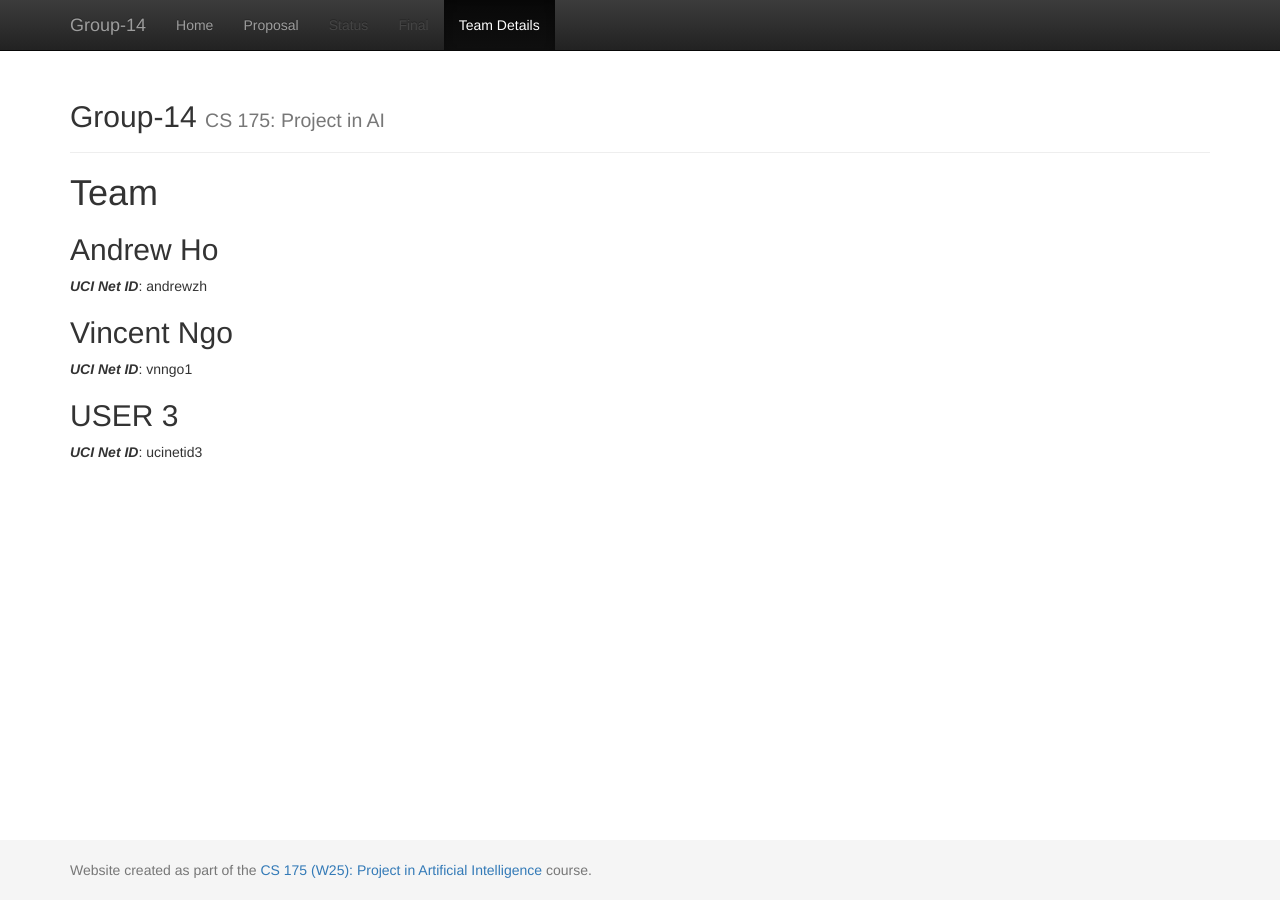
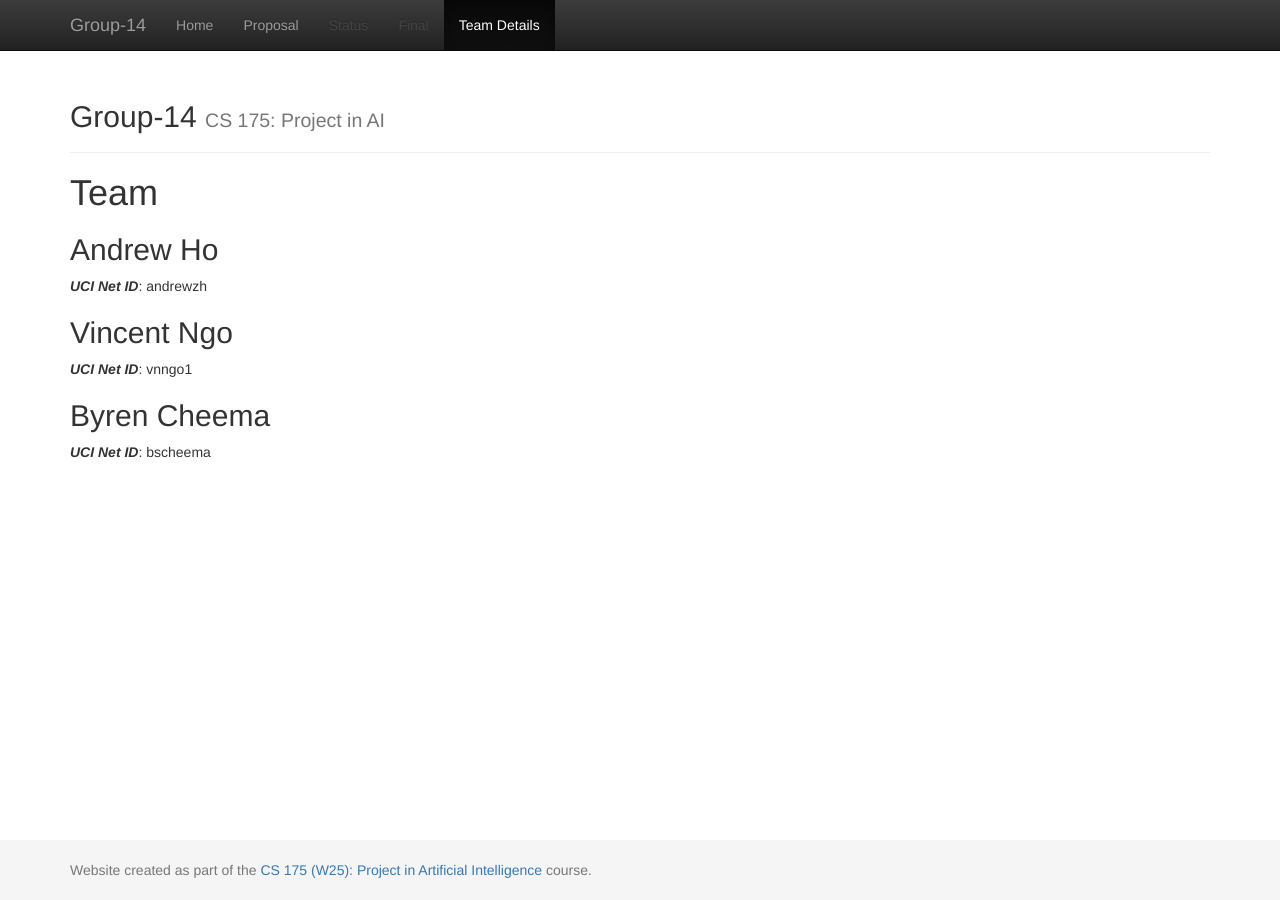
Before and after one commit to andrewzho/TowerMasters, a Jekyll site: the page built from docs/team.md, in a window 1280 px wide. Built offline with Jekyll 4.4.1, drawn with Linux system fonts in a browser that asks for light colours.

Commit message:
Update team.md

```diff
--- a/docs/team.md
+++ b/docs/team.md
@@ -12,5 +12,5 @@ title:  Team
 ## Vincent Ngo
 ***UCI Net ID***: vnngo1
 
-## USER 3
-***UCI Net ID***: ucinetid3
+## Byren Cheema
+***UCI Net ID***: bscheema
```
